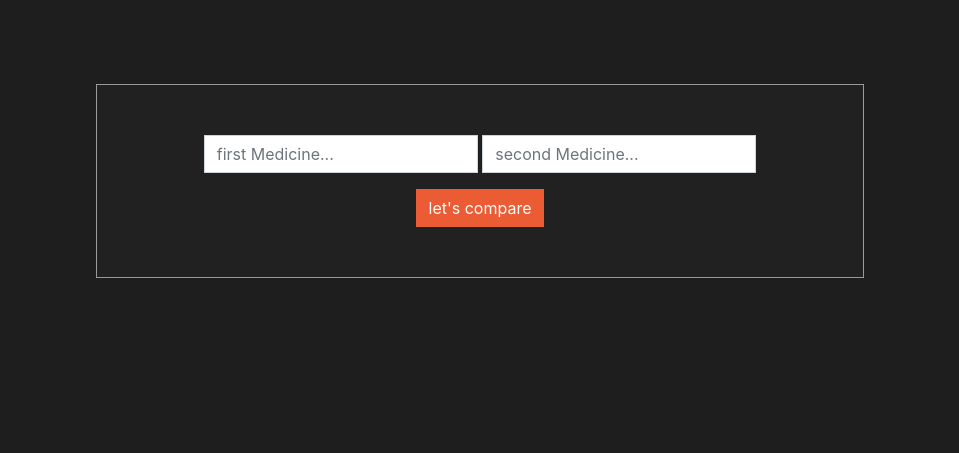
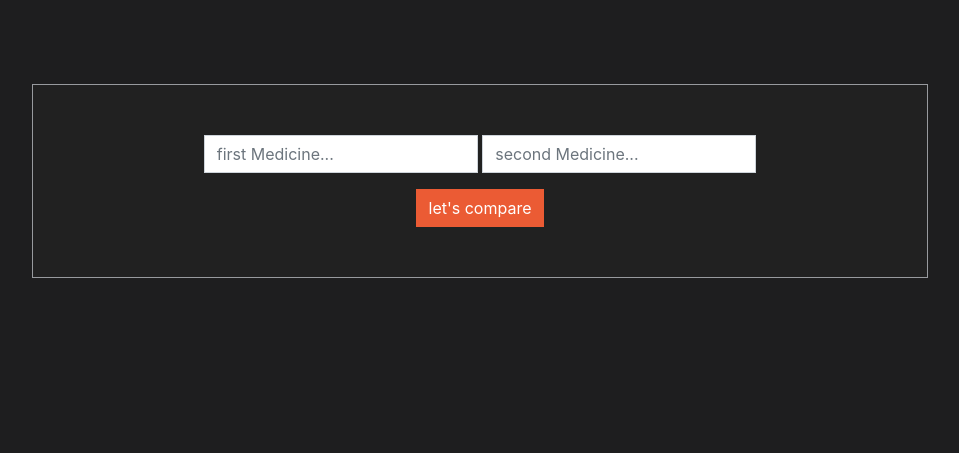
Before and after one commit to SARTHAK1SINGH/HackthonFB, a Flask app: page /compare in a window 1280 px wide. Shown: the part 347-800 px from the top of the page, without its empty margins (160-1119 px from the left). Run offline with Flask 2, Linux system fonts and the light colour scheme; parts of the project's set-up code (start-up, migrations or seed data) failed here and were passed over; some libraries are stand-ins or nearby versions.

Commit message:
UI resposive

```diff
--- a/templates/compare.html
+++ b/templates/compare.html
@@ -32,11 +32,13 @@
         text-align: center;
         align-items: center;
         border: 1px solid rgb(152, 154, 158);
-        max-width: 60%;
+        max-width: 70%;
         margin: auto;
         background-color:#212121;
         padding-top: 50px;
         padding-bottom: 50px;
+        padding-left: 10px;
+        padding-right: 10px;
     }
     nav
         {
```
